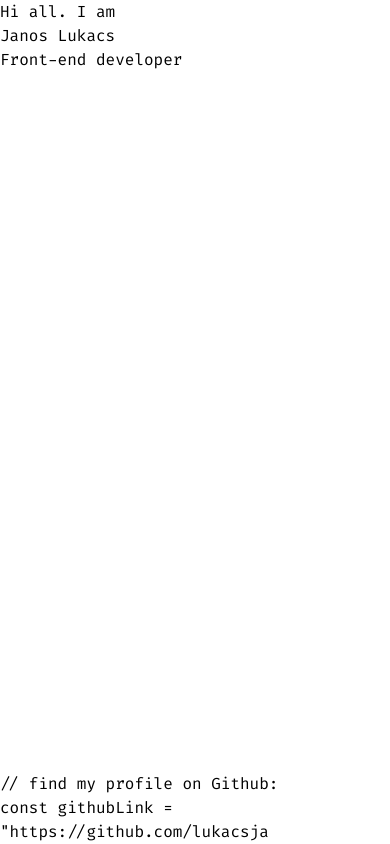
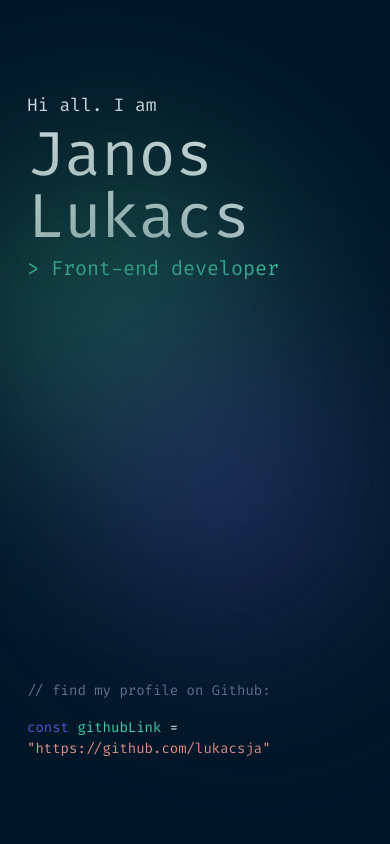
Before and after one commit to lukacsja/personal_portfolio_site, a Next.js app: page / in a window 390 px wide. Built offline with nearby package versions, Linux system fonts and the light colour scheme.

Commit message:
home for mobile implemented

```diff
--- a/app/globals.css
+++ b/app/globals.css
@@ -11,7 +11,7 @@
     --color-secondary-gray: #607B96;
     --color-secondary-green: #3C9D93;
     --color-secondary-blue: #4D5BCE;
-    --color-secondary-white: #fff;
+    /* --color-secondary-white: #fff; */
 
     --color-accent-yellow: #FEA55F;
     --color-accent-green: #43D9AD;
@@ -22,9 +22,31 @@
 
     --color-gradients-blue: #4D5BCE;
     --color-gradients-green: #43D9AD;
+
+    --color-text-white: #E5E9F0;
   }
 }
 
-.asd {
-  background-color: var(--color-primary-dark);
+.gradient-circle {
+  width: 300px;
+  height: 300px;
+  filter: blur(100px);
+  opacity: 0.65;
+  rotate: 15deg;
 }
+
+.top-left {
+  background: radial-gradient(circle, var(--color-gradients-green) 0%, #000000 100%);
+  border-radius: 0 50%;
+  position: fixed;
+  right: 30%;
+  top: 20%;
+}
+
+.bottom-right {
+  background: radial-gradient(circle, var(--color-gradients-blue) 0%, #000000 100%);
+  border-radius: 0 50%;
+  bottom: 25%;
+  position: fixed;
+  right: 5%;
+}
--- a/app/page.tsx
+++ b/app/page.tsx
@@ -1,16 +1,32 @@
+import Link from "next/link";
 
 export default function Home() {
   return (
-    <main className="flex flex-col justify-between h-screen bg-clr-accent-blue">
-      <section>
-        <p>Hi all. I am</p>
-        <h1>Janos Lukacs</h1>
-        <h2>Front-end developer</h2>
+    <main className="flex flex-col justify-between h-screen px-[27px] pt-[96px] pb-[85px] bg-primary-light">
+      <div className="gradient-circle top-left"></div>
+      <div className="gradient-circle bottom-right"></div>
+
+      <section className="flex flex-col gap-2.5 leading-none">
+        <p className="text-[18px] text-text-white">Hi all. I am</p>
+        <h1 className="text-[62px] text-text-white">Janos Lukacs</h1>
+        <h2 className="text-[20px] text-accent-green">{`> Front-end developer`}</h2>
       </section>
-      <section className="">
-        <p>{`// find my profile on Github:`}</p>
-        <p>{`const githubLink = "https://github.com/lukacsja`}</p>
+
+      <section className="flex flex-col gap-4 text-[14px]">
+        <p className="text-secondary-gray">{`// find my profile on Github:`}</p>
+        <div>
+          <span className="text-secondary-blue">const </span>
+          <span className="text-accent-green">githubLink </span>
+          <span className="text-white">= </span>
+          <Link
+            className="text-accent-rose"
+            href="https://github.com/lukacsja"
+            target="_blank"
+          >
+            {`"https://github.com/lukacsja"`}
+          </Link>
+        </div>
       </section>
     </main>
-  )
+  );
 }
--- a/tailwind.config.ts
+++ b/tailwind.config.ts
@@ -28,6 +28,7 @@ const config: Config = {
         'lines': 'var(--color-lines)',
         'gradients-blue': 'var(--color-gradients-blue)',
         'gradients-green': 'var(--color-gradients-green)',
+        'text-white': 'var(--color-text-white)',
       }
     },
   },
```
Also changed, not shown: app/layout.tsx (+11 -13 lines).
